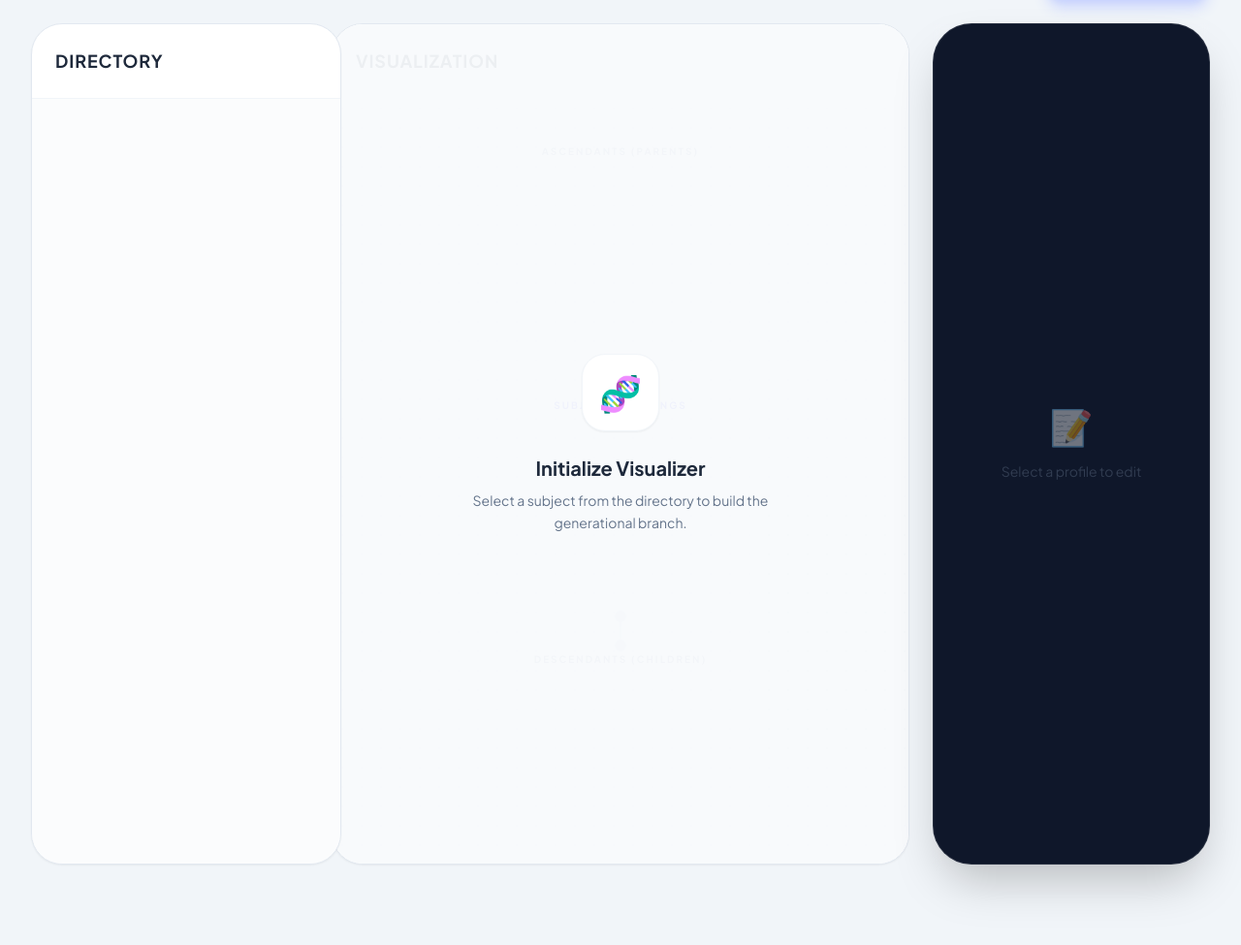
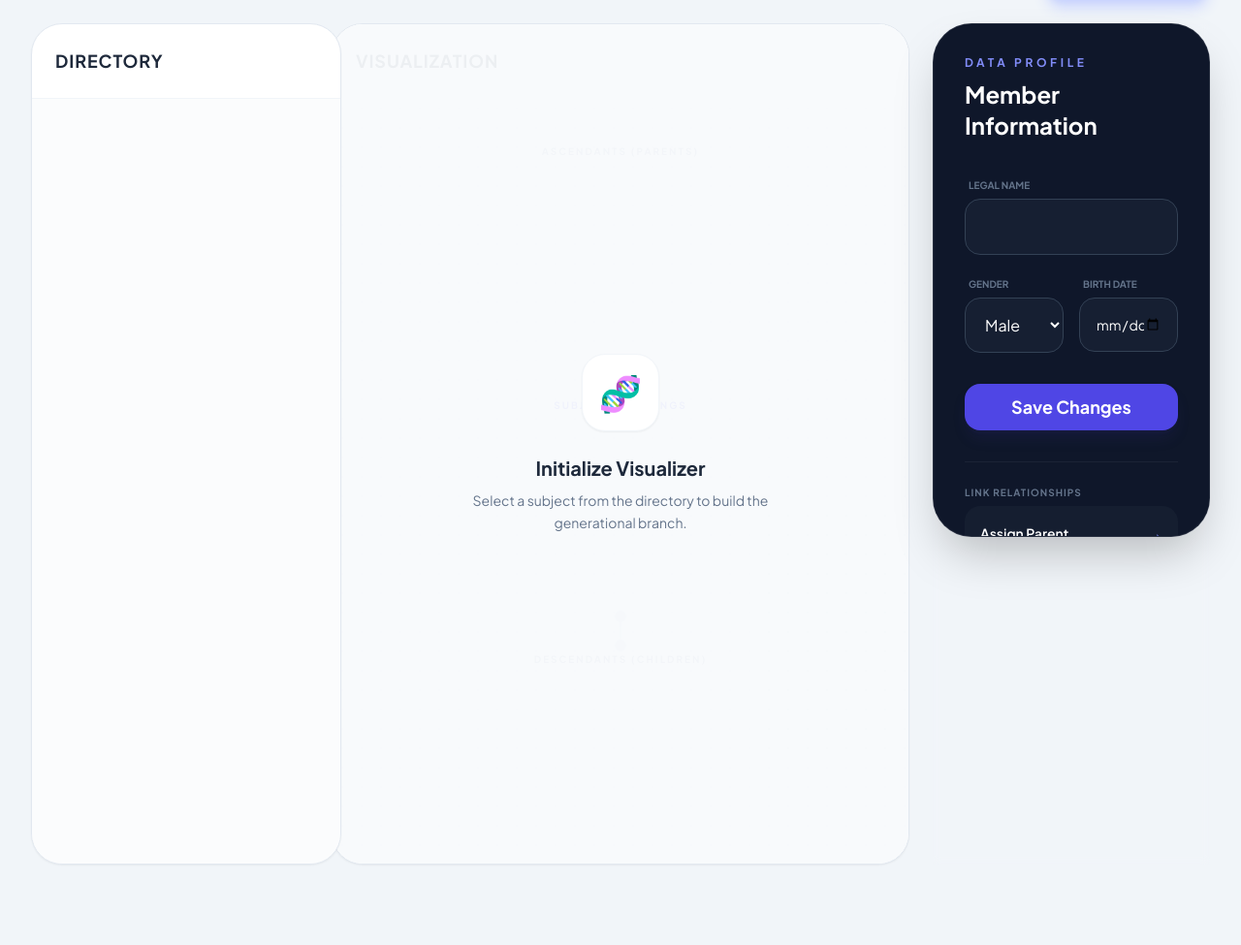
Before and after one commit to choigun0809A/FamilyTreeChoiForge, a Flask app: template templates/main_update.html in a window 1280 px wide. Shown: the part 84-1059 px from the top of the page at 97% size. Run offline with Flask 3, Linux system fonts and the light colour scheme; the template is opened without the code that fills it, so the values that code supplies are empty; parts of the project's set-up code (start-up, migrations or seed data) failed here and were passed over; some libraries are stand-ins or nearby versions.

Commit message:
main screen update

```diff
--- a/templates/main_update.html
+++ b/templates/main_update.html
@@ -374,19 +374,19 @@
 
           <aside
             id="detailsWrapper"
-            class="fixed inset-0 z-[60] flex items-center justify-center p-4 bg-slate-900/60 backdrop-blur-sm opacity-0 pointer-events-none transition-all lg:static lg:bg-transparent lg:p-0 lg:opacity-100 lg:pointer-events-auto lg:col-span-3 lg:block"
+            class="fixed inset-0 z-[60] flex items-center justify-center p-4 bg-slate-900/60 backdrop-blur-sm transition-all lg:static lg:bg-transparent lg:p-0 lg:opacity-100 lg:pointer-events-auto lg:col-span-3 lg:block opacity-0 pointer-events-none"
           >
             <div
-              class="bg-slate-900 rounded-[2.5rem] p-8 text-white w-full max-w-md lg:h-[82vh] overflow-y-auto custom-scroll shadow-2xl relative border border-white/10"
+              class="bg-slate-900 rounded-[2.5rem] p-8 text-white w-full max-w-md lg:h-[50vh] overflow-y-auto custom-scroll shadow-2xl relative border border-white/10"
             >
               <button
                 onclick="toggleDetails()"
                 class="lg:hidden absolute top-6 right-6 text-2xl text-slate-500"
               >
-                &times;
+                ×
               </button>
 
-              <div id="detailsPanel" class="hidden space-y-8">
+              <div id="detailsPanel" class="space-y-8">
                 <header>
                   <h2
                     class="text-xs font-black uppercase tracking-[0.3em] text-indigo-400 mb-2"
@@ -440,12 +440,12 @@
 
                 <button
                   onclick="autoSave()"
-                  class="w-full bg-indigo-600 hover:bg-indigo-500 py-4 rounded-2xl font-bold text-lg transition-all shadow-lg shadow-indigo-900/20"
+                  class="w-full bg-indigo-600 hover:bg-indigo-500 py-1 rounded-2xl font-bold text-lg transition-all shadow-lg shadow-indigo-900/20"
                 >
                   Save Changes
                 </button>
 
-                <div class="space-y-3 pt-6 border-t border-white/5">
+                <div class="space-y-1.5 pt-6 border-t border-white/5">
                   <p
                     class="text-[10px] font-black uppercase tracking-widest text-slate-500"
                   >
@@ -464,7 +464,7 @@
                   </button>
                   <div
                     id="parentForm"
-                    class="hidden bg-slate-800/60 p-4 rounded-2xl space-y-3 border border-indigo-500/20"
+                    class="bg-slate-800/60 p-4 rounded-2xl space-y-3 border border-indigo-500/20 hidden"
                   >
                     <input
                       id="newParentName"
@@ -519,7 +519,7 @@
                   </div>
                 </div>
 
-                <div class="pt-6 mt-6 border-t border-white/5">
+                <div class="pt-3 mt-3 border-t border-white/5">
                   <button
                     id="deleteMemberBtn"
                     class="w-full group flex items-center justify-center gap-2 py-3 rounded-2xl border border-red-500/30 text-red-500 hover:bg-red-500 hover:text-white transition-all duration-300 font-bold text-sm"
@@ -531,7 +531,7 @@
 
                 <div
                   id="deleteMemberModal"
-                  class="hidden fixed inset-0 z-[110] flex items-center justify-center p-4 bg-slate-950/80 backdrop-blur-sm"
+                  class="fixed inset-0 z-[110] flex items-center justify-center p-4 bg-slate-950/80 backdrop-blur-sm hidden"
                 >
                   <div
                     class="bg-slate-900 border border-white/10 rounded-[2.5rem] p-8 max-w-sm w-full shadow-2xl transform transition-all"
@@ -575,7 +575,7 @@
 
               <div
                 id="noDetailsMsg"
-                class="h-full flex flex-col items-center justify-center text-slate-500 text-center opacity-40"
+                class="h-full flex flex-col items-center justify-center text-slate-500 text-center opacity-40 hidden"
               >
                 <p class="text-4xl mb-4">📝</p>
                 <p class="text-sm font-medium">Select a profile to edit</p>
@@ -1109,6 +1109,9 @@
             loadMembers();
             document.getElementById("parentForm").classList.add("hidden");
             toggleDetails();
+
+            document.getElementById("newParentName").value = "";
+            document.getElementById("newParentId") = "";
           }
 
           async function addChild() {
@@ -1148,6 +1151,9 @@
             loadMembers();
             document.getElementById("childForm").classList.add("hidden");
             toggleDetails();
+
+            document.getElementById("newChildName").value = "";
+            document.getElementById("newChildId") = "";
           }
 
           // Remove Parent or Child Relationship (Bidirectional)
```
